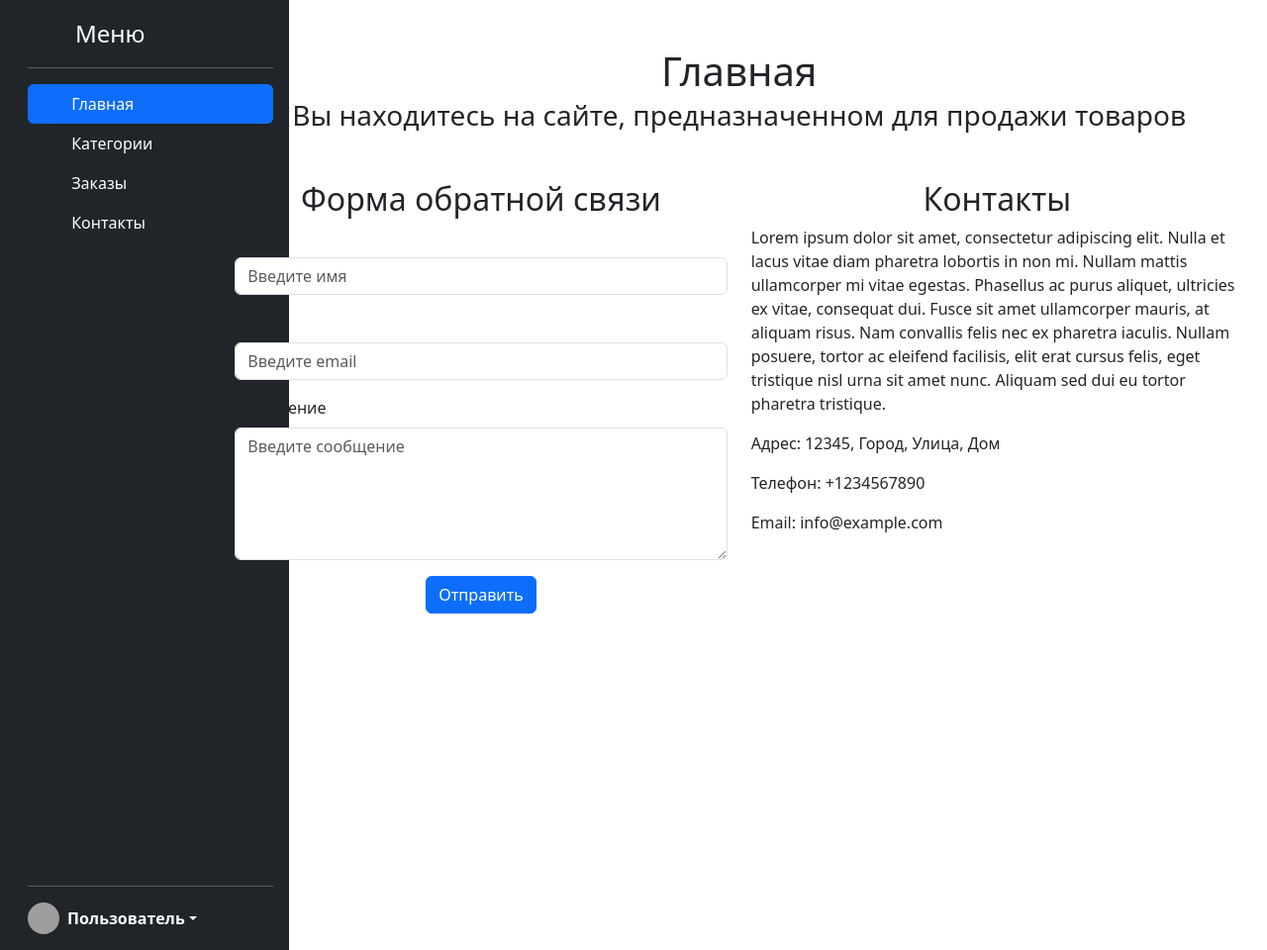
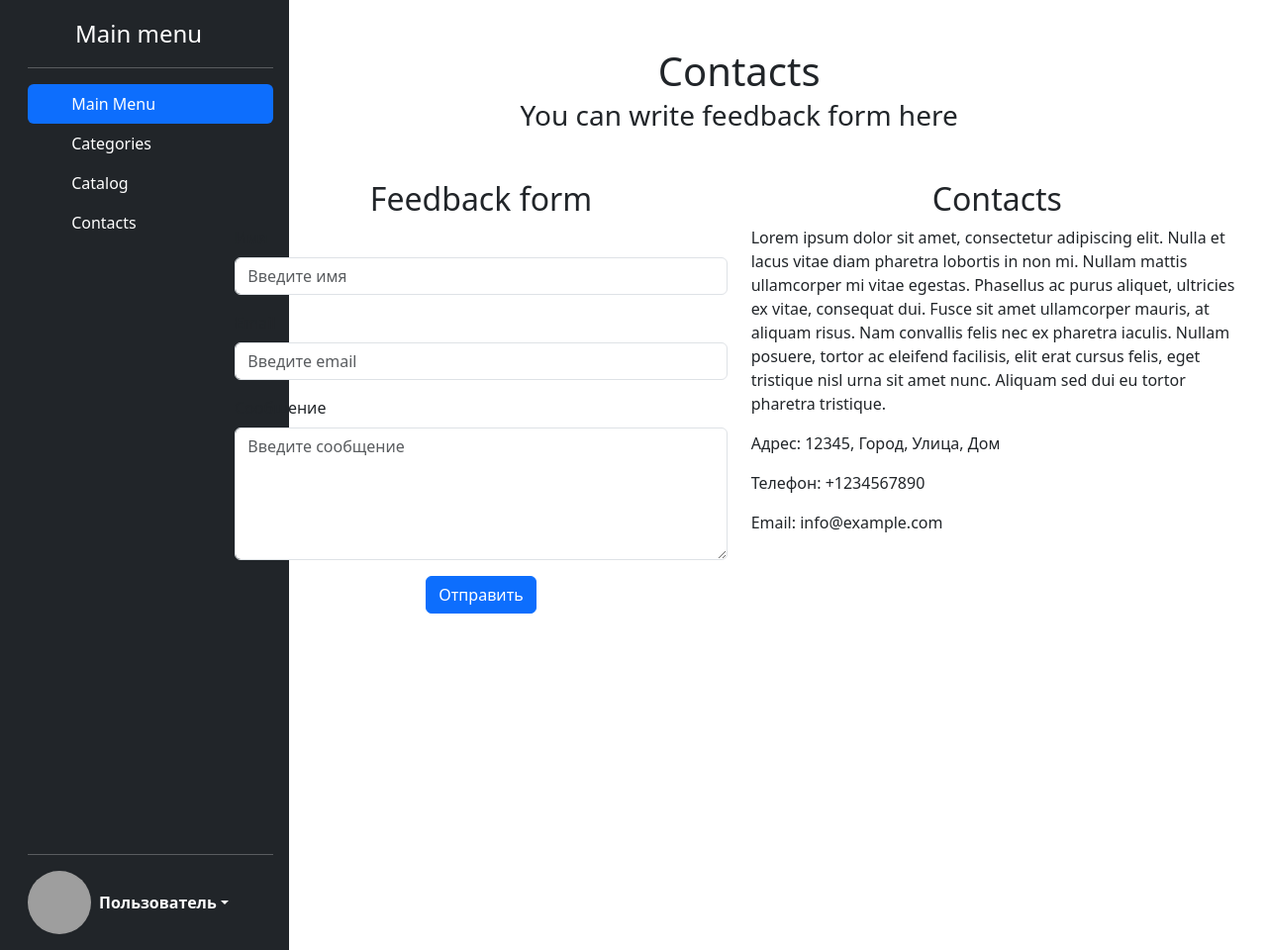
Before and after one commit to SkyProTutors/simple_html_server, a Python web app: template templates/contacts.html in a window 1280 px wide. Shown: the whole page at 99% size. Run offline with Jinja, Linux system fonts and the light colour scheme; the template is opened without the code that fills it, so the values that code supplies are empty; grey boxes are pictures that could not be loaded.

Commit message:
edit *.html for working Menu. realise POST handler from contacts.html

```diff
--- a/model.py
+++ b/model.py
@@ -34,4 +34,4 @@
 order9 = Order("9", "864 Spruce Ave.", 125, "waldo@example.com")
 order10 = Order("10", "279 Oak St.", 90, "fred@example.com")
 
-print(order1.get_all())
+#print(order1.get_all())
--- a/templates/contacts.html
+++ b/templates/contacts.html
@@ -26,40 +26,40 @@
                     <svg class="bi pe-none me-2" width="40" height="32">
                         <use xlink:href="#bootstrap"></use>
                     </svg>
-                    <span class="fs-4">Меню</span>
+                    <span class="fs-4">Main menu</span>
                 </a>
                 <hr>
                 <ul class="nav nav-pills flex-column mb-auto">
                     <li class="nav-item">
-                        <a href="#" class="nav-link active" aria-current="page">
+                        <a href="/main" class="nav-link active" aria-current="page">
                             <svg class="bi pe-none me-2" width="16" height="16">
                                 <use xlink:href="#home"></use>
                             </svg>
-                            Главная
+                            Main Menu
                         </a>
                     </li>
                     <li>
-                        <a href="#" class="nav-link text-white">
+                        <a href="/category" class="nav-link text-white">
                             <svg class="bi pe-none me-2" width="16" height="16">
                                 <use xlink:href="#speedometer2"></use>
                             </svg>
-                            Категории
+                            Categories
                         </a>
                     </li>
                     <li>
-                        <a href="#" class="nav-link text-white">
+                        <a href="/catalog" class="nav-link text-white">
                             <svg class="bi pe-none me-2" width="16" height="16">
                                 <use xlink:href="#table"></use>
                             </svg>
-                            Заказы
+                            Catalog
                         </a>
                     </li>
                     <li>
-                        <a href="#" class="nav-link text-white">
+                        <a href="/contacts" class="nav-link text-white">
                             <svg class="bi pe-none me-2" width="16" height="16">
                                 <use xlink:href="#grid"></use>
                             </svg>
-                            Контакты
+                            Contacts
                         </a>
                     </li>
                 </ul>
@@ -67,7 +67,7 @@
                 <div class="dropdown">
                     <a href="#" class="d-flex align-items-center text-white text-decoration-none dropdown-toggle"
                        data-bs-toggle="dropdown" aria-expanded="false">
-                        <img src="https://github.com/mdo.png" alt="" width="32" height="32" class="rounded-circle me-2">
+                        <img src="https://github.com/kirsansan.png" alt="" width="64" height="64" class="rounded-circle me-2">
                         <strong>Пользователь</strong>
                     </a>
                     <ul class="dropdown-menu dropdown-menu-dark text-small shadow">
@@ -79,13 +79,13 @@
         </div>
         <div class="col-lg-10">
             <div class="content">
-                <h1 class="card-title text-center mt-5">Главная</h1>
-                <h3 class="card-title text-center mt-1">Вы находитесь на сайте, предназначенном для продажи товаров</h3>
+                <h1 class="card-title text-center mt-5">Contacts</h1>
+                <h3 class="card-title text-center mt-1">You can write feedback form here</h3>
 
                 <div class="container mt-5">
                     <div class="row justify-content-center">
                         <div class="col-lg-6">
-                            <h2 class="text-center">Форма обратной связи</h2>
+                            <h2 class="text-center">Feedback form</h2>
                             <form action="/contacts" method="post">
                                 <div class="mb-3">
                                     <label for="name" class="form-label">Имя</label>
@@ -105,7 +105,7 @@
                             </form>
                         </div>
                         <div class="col-lg-6">
-                            <h2 class="text-center">Контакты</h2>
+                            <h2 class="text-center">Contacts</h2>
                             <p>Lorem ipsum dolor sit amet, consectetur adipiscing elit. Nulla et lacus vitae diam pharetra
                                 lobortis in non mi. Nullam mattis ullamcorper mi vitae egestas. Phasellus ac purus aliquet,
                                 ultricies ex vitae, consequat dui. Fusce sit amet ullamcorper mauris, at aliquam risus. Nam
```
Also changed, not shown: main.py (+5 -27 lines), templates/catalog.html (+11 -11 lines), templates/category.html (+12 -12 lines), templates/main.html (+4 -4 lines).
